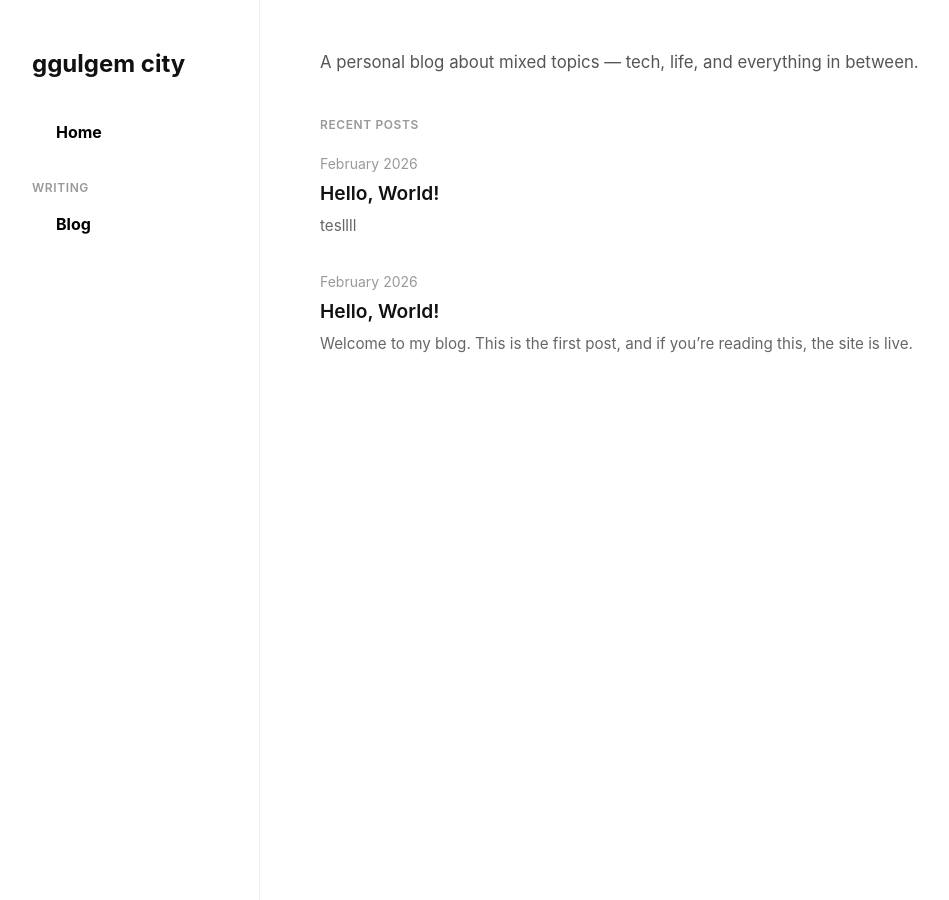
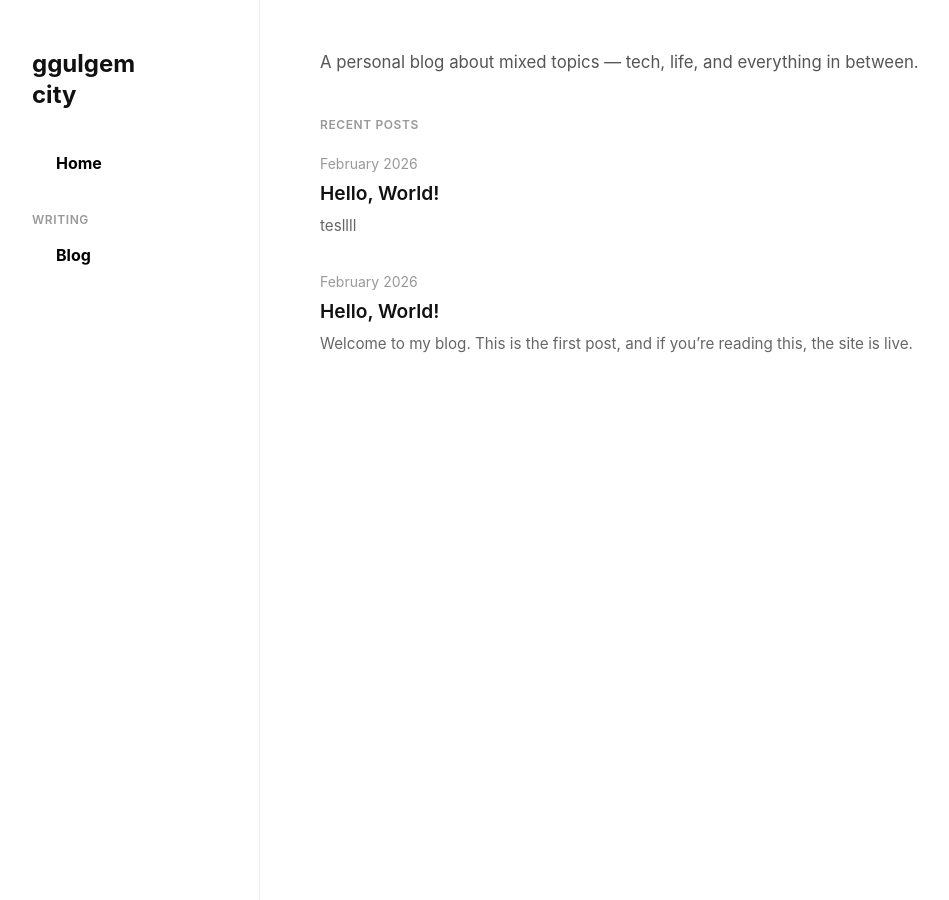
Before and after one commit to bennjung/myblog, a Jekyll site: the page built from index.html, in a window 1280 px wide. Shown: the whole page, without its empty margins (40-989 px from the left). Built offline with Jekyll 4.4.1, drawn with Linux system fonts in a browser that asks for light colours.

Commit message:
Break site title into two lines (ggulgem / city)
Co-Authored-By: Claude Opus 4.6 <noreply@anthropic.com>

```diff
--- a/_includes/header.html
+++ b/_includes/header.html
@@ -1,5 +1,5 @@
 <aside class="sidebar" id="sidebar">
-  <a href="{{ '/' | relative_url }}" class="site-title">{{ site.title }}</a>
+  <a href="{{ '/' | relative_url }}" class="site-title">ggulgem<br>city</a>
 
   <button class="menu-toggle" id="menuToggle" aria-label="Toggle menu">&#9776;</button>
 
```
